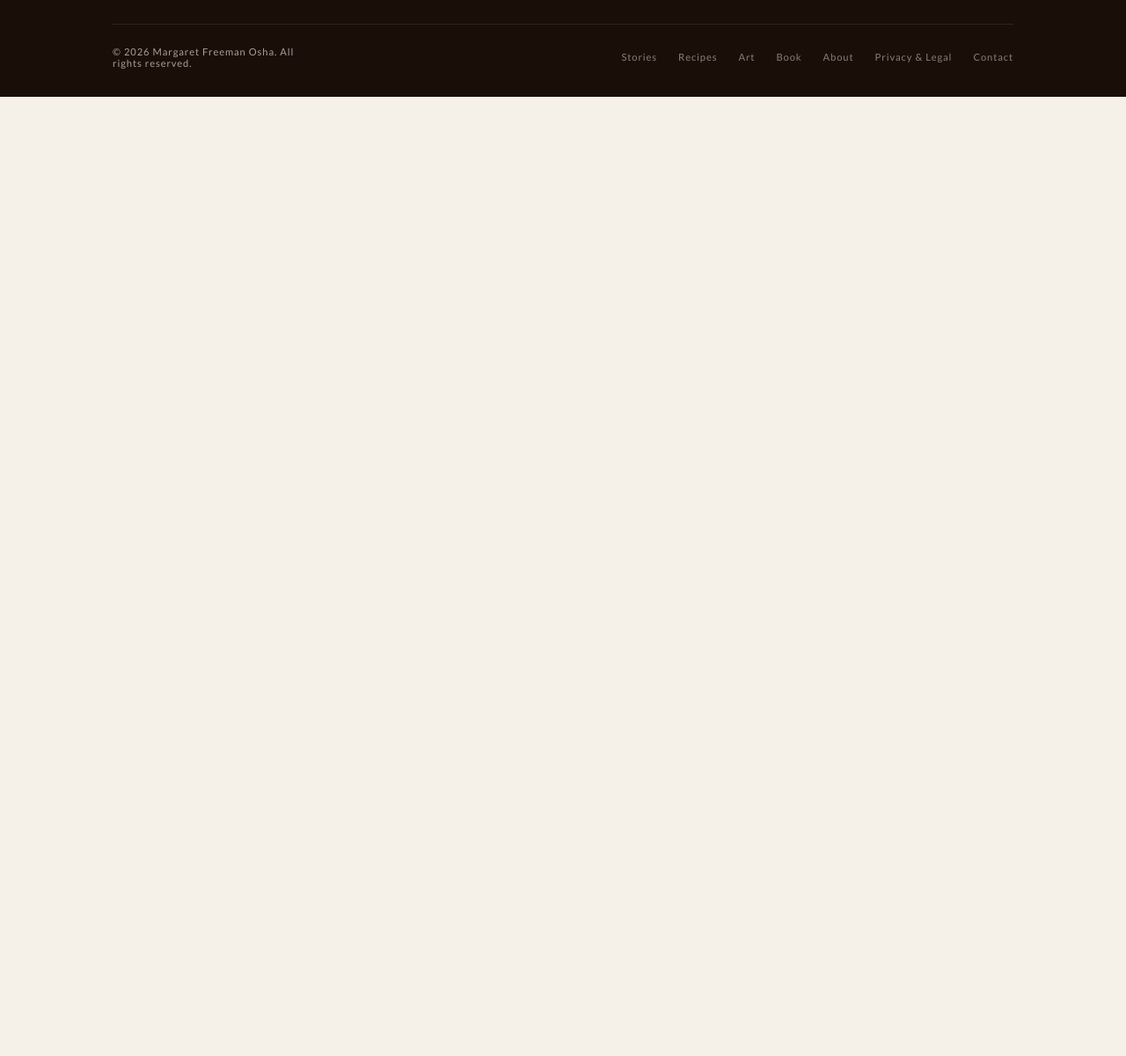
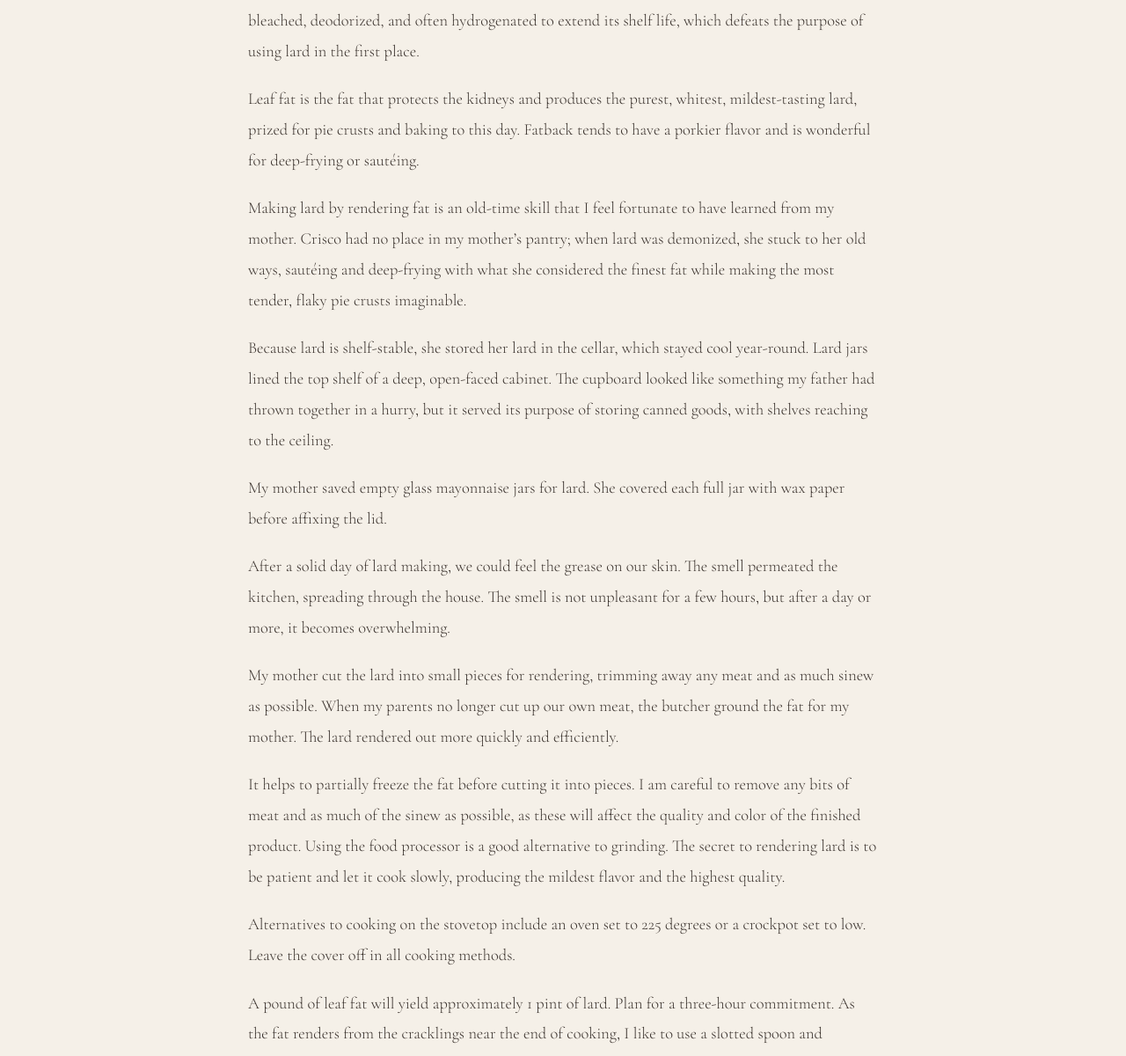
Before and after one commit to jesstakesnaps/margaret-freeman-osha, an Eleventy site: page src/recipes/homemade-salt-pork.md in a window 1280 px wide. Shown: the part 2164-3364 px from the top of the page at 88% size. Before the commit the page ends 2274 px from the top, so only its background shows below. Built offline with nearby package versions, Linux system fonts and the light colour scheme; Eleventy itself is replaced by a stand-in of ours; files that its build step writes are made by us from their sources.

Commit message:
Update Recipes “homemade-salt-pork”

```diff
--- a/src/recipes/homemade-salt-pork.md
+++ b/src/recipes/homemade-salt-pork.md
@@ -24,3 +24,27 @@ I keep both salt pork and lard in the freezer these days. Curing salt pork in sm
 In a bowl, mix the salt, maple sugar, juniper berries, pepper, ginger, nutmeg, and cloves until well combined. Divide the mixture in half. Trim the rind from the pork belly if it hasn't been done already, but don’t throw it away. Cut the rind into pieces and freeze it for future use in flavoring braises. Place the pork belly in a shallow glass baking dish and rub half of the salt mixture into both sides. Cover tightly and refrigerate for two days. Put the remaining half of the salt mixture in a jar and set aside.
 
 In two days, remove the salt pork from the refrigerator and pour off any accumulated liquid. Flip the pork belly over and sprinkle the remaining salt mixture over it, rubbing it into both sides. Recover and return it to the refrigerator for another 2 days. Rinse off the salt mixture, then pat the pork belly dry with paper towels. Your pork belly is now ready to use and will keep in the refrigerator for up to two weeks. I cut the pork belly into squares, wrap them tightly in plastic wrap, then place them in freezer bags. The individual pieces will keep in the freezer for several months.
+
+## Rendering Fat for Lard
+
+Compared to butter, lard contains twice as much oleic acid, nearly a quarter of the saturated fat, and more than twice the monounsaturated fat. Lard is also low in omega-6 fatty acids, which are known to promote inflammation. Prized for its high smoke point, lard allows foods fried in it to absorb less fat. By making your own lard, you can be choosy about where the fat comes from. Pasture-raised pigs produce lard of ultimate quality compared to pigs raised in industrial confinement. A word of caution about purchasing lard at the supermarket: it is likely to be bleached, deodorized, and often hydrogenated to extend its shelf life, which defeats the purpose of using lard in the first place.
+
+Leaf fat is the fat that protects the kidneys and produces the purest, whitest, mildest-tasting lard, prized for pie crusts and baking to this day. Fatback tends to have a porkier flavor and is wonderful for deep-frying or sautéing.
+
+Making lard by rendering fat is an old-time skill that I feel fortunate to have learned from my mother. Crisco had no place in my mother’s pantry; when lard was demonized, she stuck to her old ways, sautéing and deep-frying with what she considered the finest fat while making the most tender, flaky pie crusts imaginable.
+
+Because lard is shelf-stable, she stored her lard in the cellar, which stayed cool year-round. Lard jars lined the top shelf of a deep, open-faced cabinet. The cupboard looked like something my father had thrown together in a hurry, but it served its purpose of storing canned goods, with shelves reaching to the ceiling.
+
+My mother saved empty glass mayonnaise jars for lard. She covered each full jar with wax paper before affixing the lid.
+
+After a solid day of lard making, we could feel the grease on our skin. The smell permeated the kitchen, spreading through the house. The smell is not unpleasant for a few hours, but after a day or more, it becomes overwhelming.
+
+My mother cut the lard into small pieces for rendering, trimming away any meat and as much sinew as possible. When my parents no longer cut up our own meat, the butcher ground the fat for my mother. The lard rendered out more quickly and efficiently.
+
+It helps to partially freeze the fat before cutting it into pieces. I am careful to remove any bits of meat and as much of the sinew as possible, as these will affect the quality and color of the finished product. Using the food processor is a good alternative to grinding. The secret to rendering lard is to be patient and let it cook slowly, producing the mildest flavor and the highest quality.
+
+Alternatives to cooking on the stovetop include an oven set to 225 degrees or a crockpot set to low. Leave the cover off in all cooking methods.
+
+A pound of leaf fat will yield approximately 1 pint of lard. Plan for a three-hour commitment. As the fat renders from the cracklings near the end of cooking, I like to use a slotted spoon and carefully press the cracklings against the sides of the pot, squeezing them. Historically, a lard press squeezed the last bit of fat from the cracklings. In a pot large enough to accommodate the contents, pour the fat and cracklings through a fine-mesh strainer placed over the empty pot. I have good luck using a fine-mesh strainer and don’t feel the need to use cheesecloth. I press the cracklings against the strainer's side to release as much trapped fat as possible. Transfer the golden nuggets to a sheet pan, sprinkle with sea salt, and set them aside to cool. The cracklings are a wonderfully delicious by-product of lard making, tempting to eat by the handful. A few sprinkled on top of a salad is one of my favorite ways to use them. Any surplus freezes well.
+
+You are now ready to transfer the strained hot fat into mason jars that have been washed in hot, soapy water, rinsed, and dried. Carefully fill the jars. The hot fat will have a golden-yellow appearance. The jarred fat can either be refrigerated or left on the counter overnight to cool. By the next day, it will have solidified and be creamy white. I keep a jar in the refrigerator for short-term use and in the freezer for longer storage.
```
